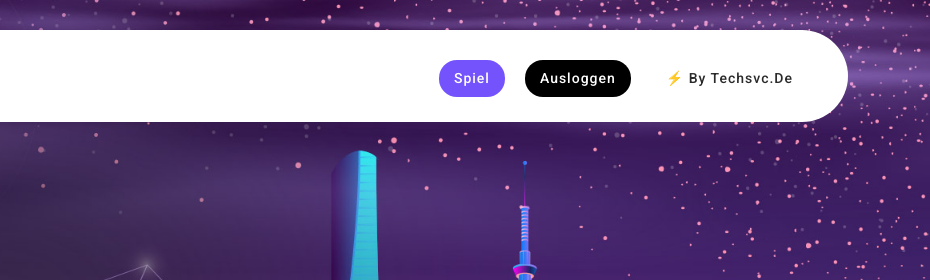
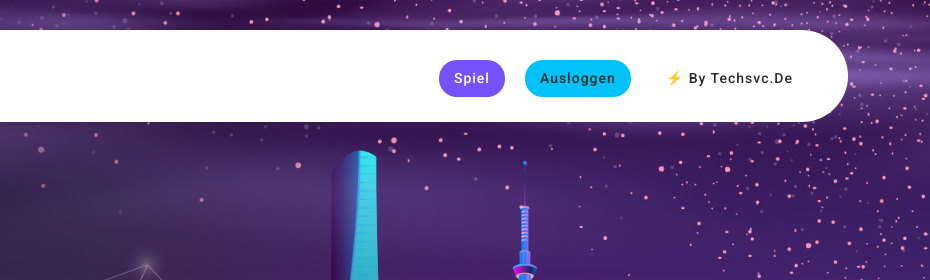
Before and after one commit to RubeldiRubelda/Real-life-Advancements-BLJ, a website: page Frontend/User/user.html in a window 1280 px wide. Shown: the top 280 px of the page, 350-1280 px from the left. Drawn offline with nearby package versions, Linux system fonts and the light colour scheme.

Commit message:
user sind super beim ausloggen

```diff
--- a/Frontend/User/assets/css/templatemo-liberty-market.css
+++ b/Frontend/User/assets/css/templatemo-liberty-market.css
@@ -630,7 +630,7 @@ Header Style
     width: 100%;
   }
   .header-area {
-    background-color: #f7f7f7;
+    background-color: #ffffff;
     padding: 0px 15px;
     height: 100px;
     box-shadow: none;
@@ -1231,6 +1231,7 @@ footer {
   background: linear-gradient(132deg, rgba(125,90,254,1) 25%, rgba(160,84,244,1) 100%);
   text-align: center;
   padding: 25px 0px;
+  border-radius: 10px;
 }
 
 footer p {
--- a/Frontend/User/style.css
+++ b/Frontend/User/style.css
@@ -1,4 +1,21 @@
 #startbacon{
-background-color: #000000;
+background-color: #00c2f8;
 color: white;
+display: block;
+font-weight: 500;
+font-size: 14px;
+text-transform: capitalize;
+color: #2a2a2a;
+-webkit-transition: all 0.3s ease 0s;
+-moz-transition: all 0.3s ease 0s;
+-o-transition: all 0.3s ease 0s;
+transition: all 0.3s ease 0s;
+border: transparent;
+padding: 8px 15px;
+border-radius: 18px;
+letter-spacing: 1px;
+max-width: 200px;
+display: block;
+margin-left: auto;
+margin-right: auto;
 }
```
Also changed, not shown: Frontend/User/user.html (+1 -1 lines).
